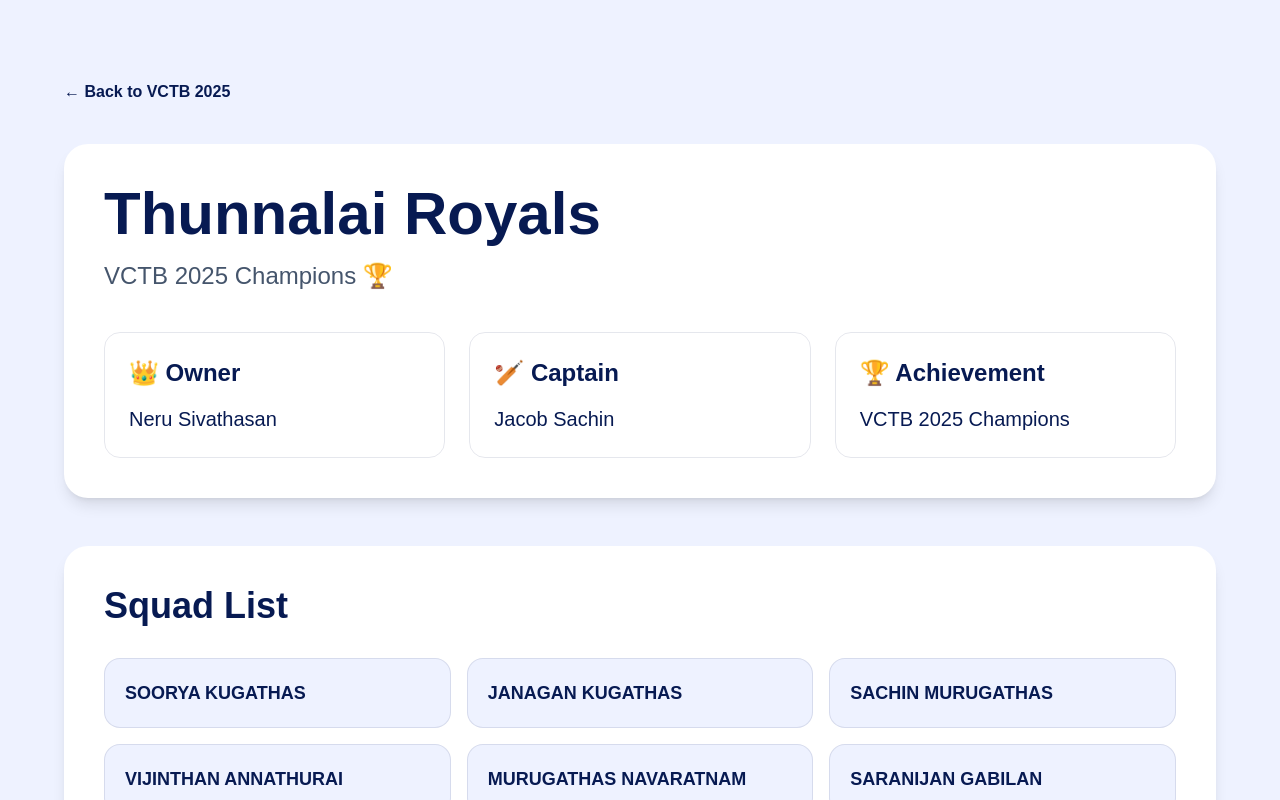
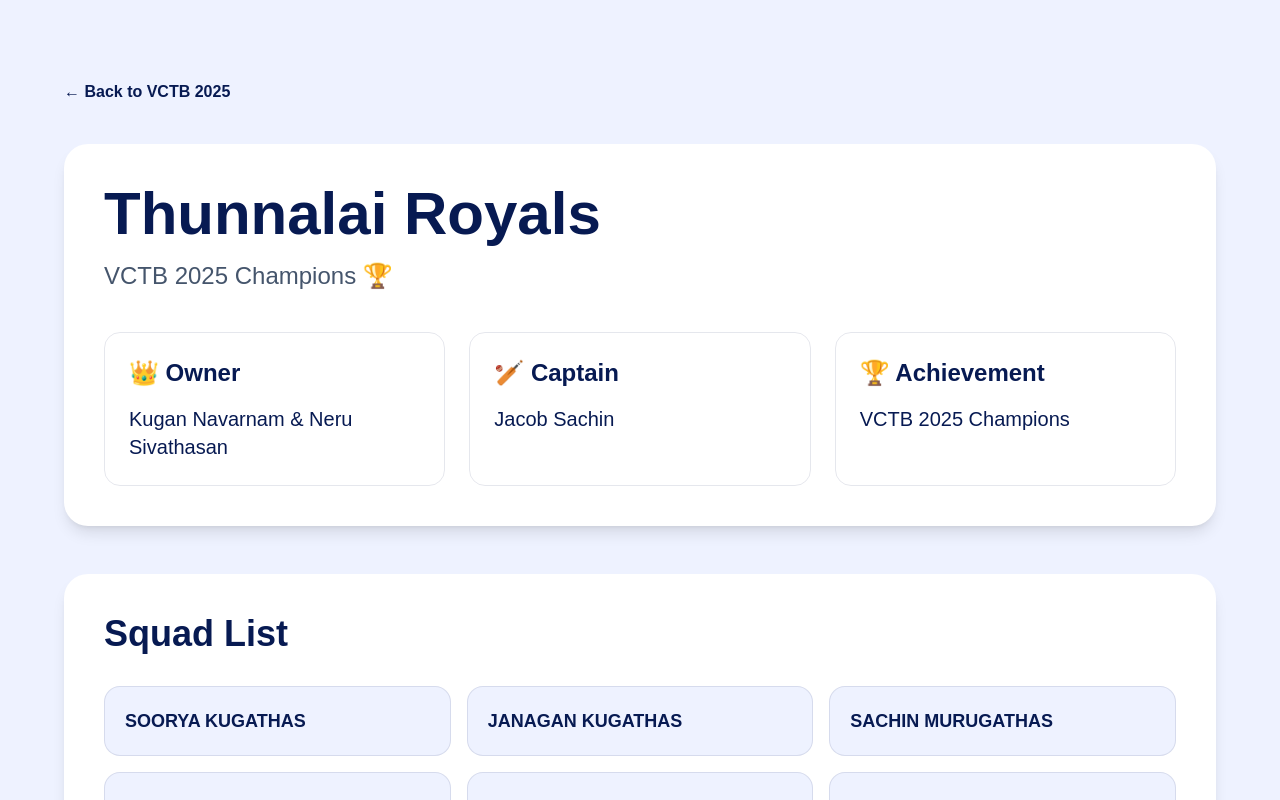
Before and after one commit to thanusan97-blip/spiders-cricket-club, a Next.js app: page /competitions/vctb2025/thunnalai-royals in a window 1280 px wide. Shown: the top 800 px of the page. Built offline with nearby package versions, Linux system fonts and the light colour scheme.

Commit message:
Added Thunnalai Royals page

```diff
--- a/app/competitions/vctb2025/thunnalai-royals/page.tsx
+++ b/app/competitions/vctb2025/thunnalai-royals/page.tsx
@@ -53,7 +53,7 @@ export default function ThunnalaiRoyalsPage() {
               </h2>
 
               <p className="mt-4 text-xl">
-                Neru Sivathasan
+                Kugan Navarnam & Neru Sivathasan
               </p>
             </div>
 
```
